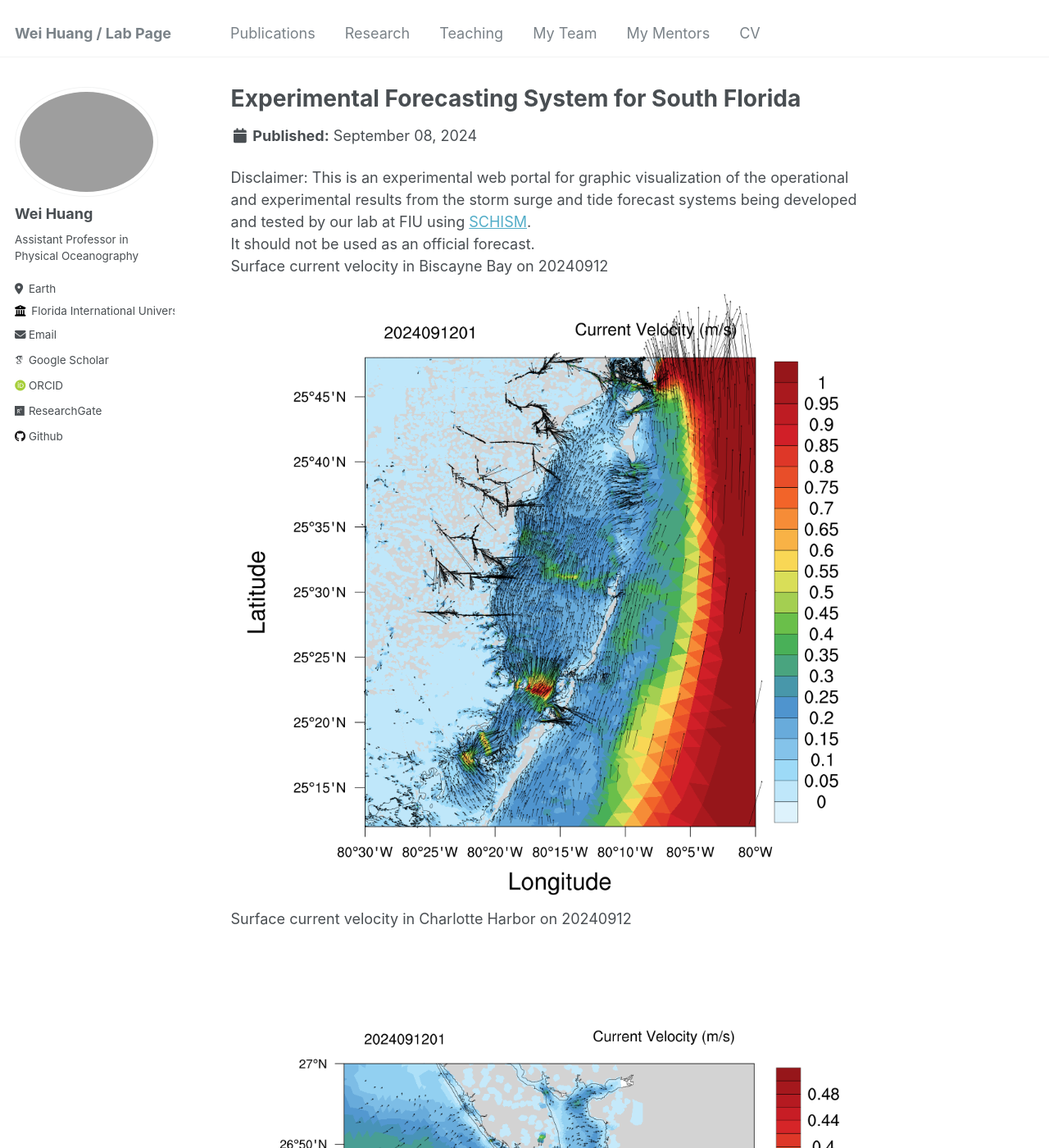
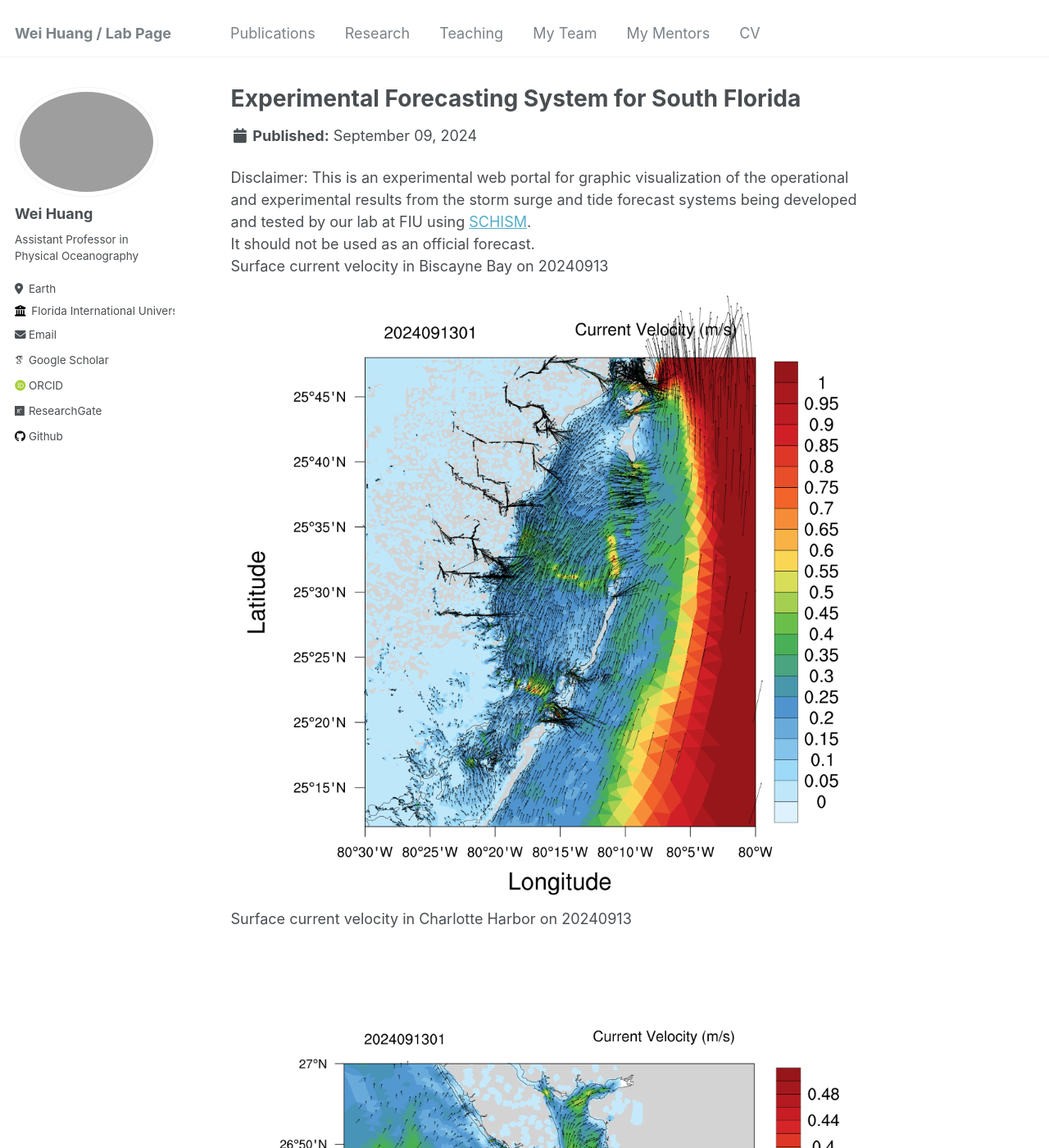
Before and after one commit to huang96169/huang96169.github.io, a Jekyll site: the page built from _research/research-1.md, in a window 1280 px wide and 1400 px high. Shown: the whole window at 82% size. Built offline with Jekyll 4.4.1, drawn with Linux system fonts in a browser that asks for light colours; some web fonts are replaced; some of the changed text lies outside the part shown.

Commit message:
replaced research_uv1.gif research_salt1.gif research_temp1.gif and replaced research_elev2.gif research_uv2.gif research_salt2.gif research_temp2.gif

```diff
--- a/_research/research-1.md
+++ b/_research/research-1.md
@@ -1,7 +1,7 @@
 ---
 title: "Experimental Forecasting System for South Florida"
-short: Surface current velocity of South Florida from 20240908 to 20240912
-date: 2024-09-08
+short: Surface current velocity of South Florida from 20240909 to 20240913
+date: 2024-09-09
 short1: "Disclaimer: This is an experimental web portal for graphic visualization of the operational and experimental results from the storm surge and tide forecast systems being developed and tested by our lab at FIU using [SCHISM](https://ccrm.vims.edu/schismweb/). It should not be used as an official forecast."
 excerpt: "<img src='/images/research_uv1.gif'>"
 collection: research
@@ -10,11 +10,11 @@ collection: research
 Disclaimer:
 This is an experimental web portal for graphic visualization of the operational and experimental results from the storm surge and tide forecast systems being developed and tested by our lab at FIU using [SCHISM](https://ccrm.vims.edu/schismweb/).<br/>
 It should not be used as an official forecast.<br/>
-Surface current velocity in Biscayne Bay on 20240912<br/>
+Surface current velocity in Biscayne Bay on 20240913<br/>
 <img src='/images/research_Bbay.png'>
-Surface current velocity in Charlotte Harbor on 20240912<br/>
+Surface current velocity in Charlotte Harbor on 20240913<br/>
 <img src='/images/research_Cbay.png'>
-Surface current velocity in Tampa Bay on 20240912<br/>
+Surface current velocity in Tampa Bay on 20240913<br/>
 <img src='/images/research_Tbay.png'>
 The map below showns observational stations used for validating the model's results, as well as the horizontal grid. <br/>
 The horizontal grid for SCHISM in simulating Biscayne Bay in South Florida, using flexible resolution resolving levees and canals (1-2 m), watershed rural and urban areas (30m-50m) and coastal ocean (500m-5km).<br/>
```
Also changed, not shown: _research/research-2.md (+6 -6 lines), images/research_Bbay.png, images/research_Cbay.png, images/research_Tbay.png, images/research_maxelev2.gif.
